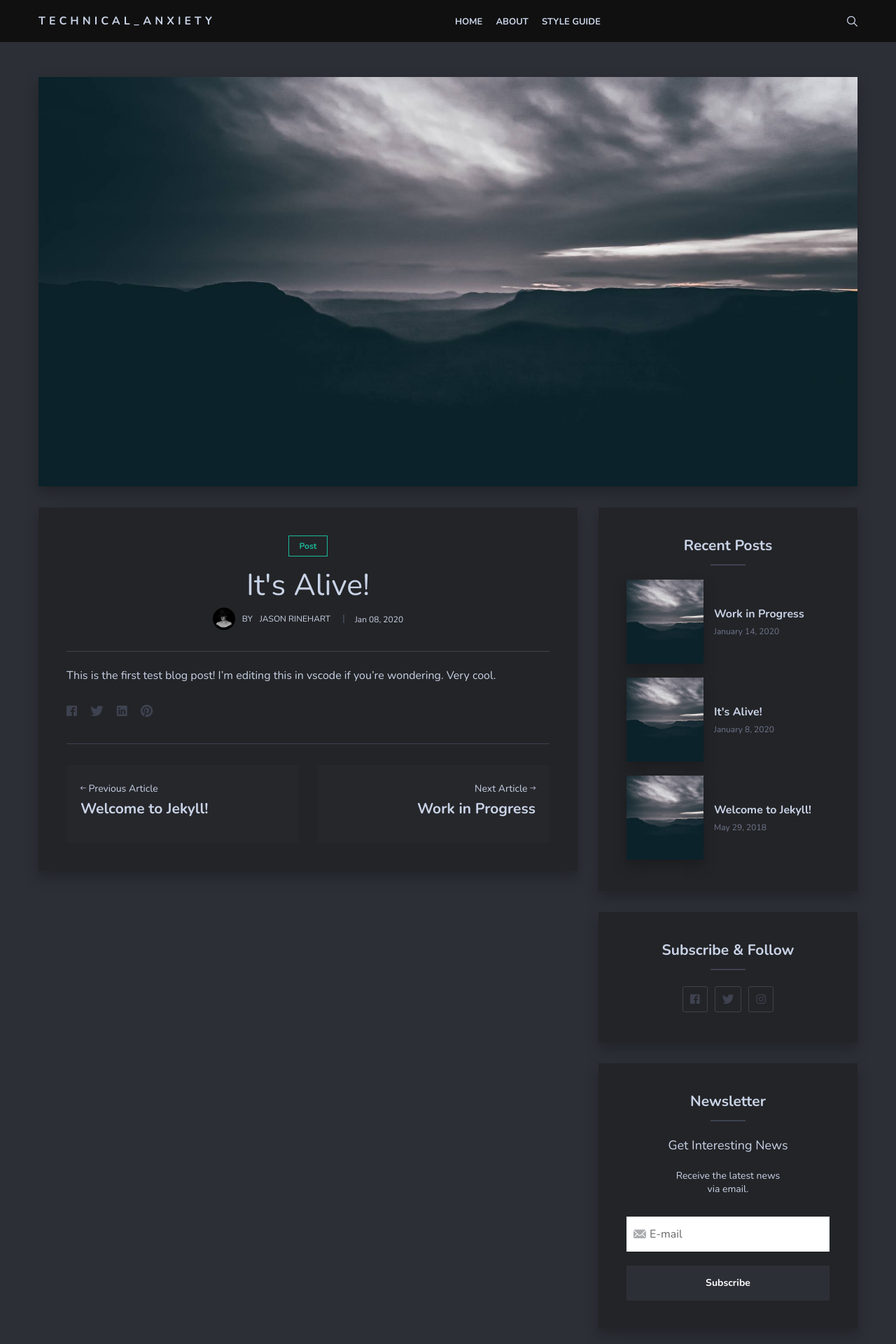
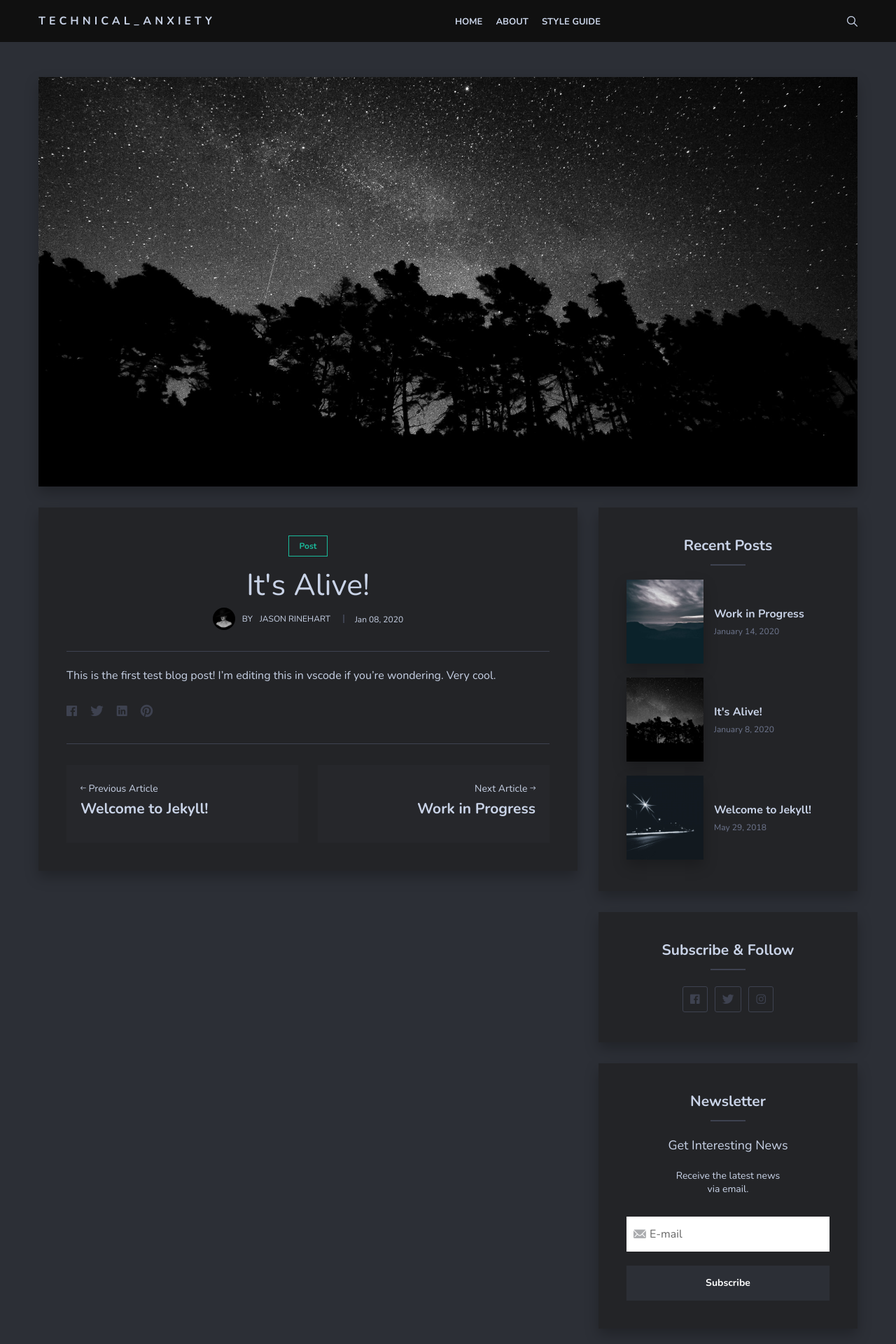
Before and after one commit to technicalanxiety/technicalanxiety.github.io, a Jekyll site: the page built from _posts/2020-1-8-its-alive.md, in a window 1280 px wide. Shown: the top 1920 px of the page at 70% size. Built offline with Jekyll 4.4.1, drawn with Linux system fonts in a browser that asks for light colours; nearby versions of some CDN libraries; comment, search, counter and statistics services are not loaded.

Commit message:
[posts] updated background images

```diff
--- a/_posts/2018-05-29-welcome-to-jekyll.markdown
+++ b/_posts/2018-05-29-welcome-to-jekyll.markdown
@@ -2,7 +2,7 @@
 layout: post
 title:  "Welcome to Jekyll!"
 date:   2018-05-29 18:05:55 +0300
-image:  11.jpg
+image:  10.jpg
 tags:   [Jekyll]
 ---
 You’ll find this post in your `_posts` directory. Go ahead and edit it and re-build the site to see your changes. You can rebuild the site in many different ways, but the most common way is to run `jekyll serve`, which launches a web server and auto-regenerates your site when a file is updated.
--- a/_posts/2020-1-8-its-alive.md
+++ b/_posts/2020-1-8-its-alive.md
@@ -2,7 +2,7 @@
 layout: post
 title:  "It's Alive!"
 date:   2020-01-08 18:05:55 +0300
-image:  11.jpg
+image:  06.jpg
 tags:   [Post]
 ---
 
```
